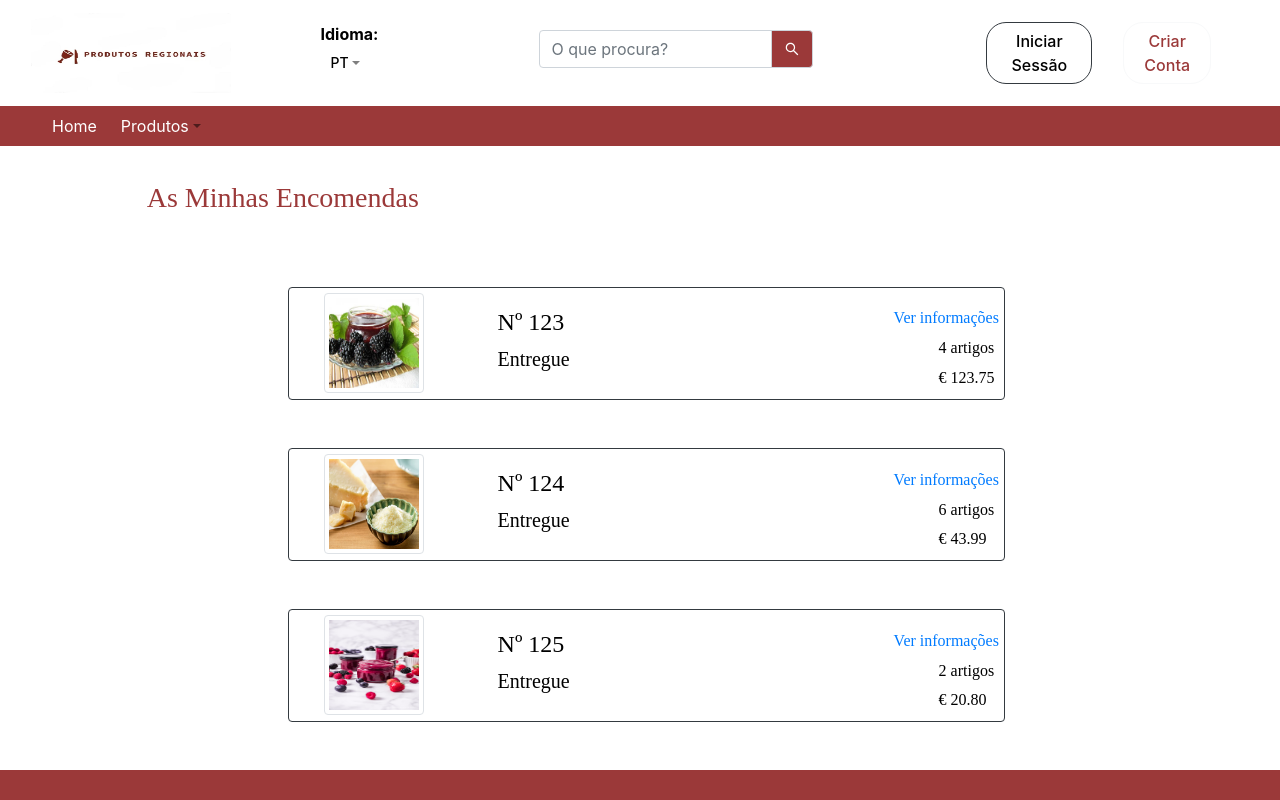
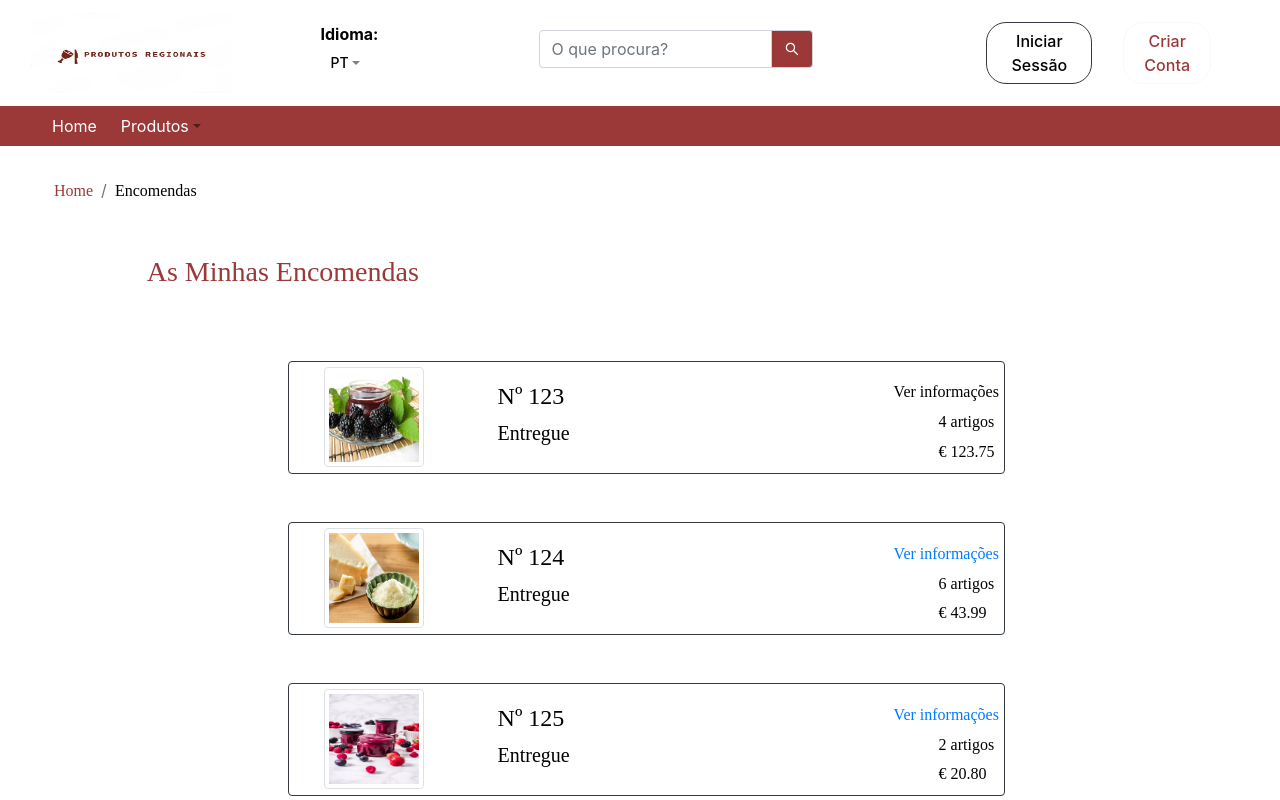
Before and after one commit to DiogoAndreMachadoDuraes/RegionalProducts-Marketplace, a React (Create React App) app: page /order in a window 1280 px wide. Shown: the top 800 px of the page. Built offline with nearby package versions, Linux system fonts and the light colour scheme.

Commit message:
Breadcrumb order

```diff
--- a/src/ui/screens/order/order.tsx
+++ b/src/ui/screens/order/order.tsx
@@ -4,7 +4,7 @@ import axios from 'axios';
 import Col from 'react-bootstrap/Col';
 import 'bootstrap/dist/css/bootstrap.min.css';
 import { useHistory } from 'react-router';
-import { Card, Navbar, Row } from 'react-bootstrap';
+import { Breadcrumb, Card, Navbar, Row } from 'react-bootstrap';
 import { images } from 'assets';
 import Image from 'react-bootstrap/Image';
 
@@ -29,8 +29,6 @@ interface OrderList {
 }
 
 export const Order: React.FC = () => {
-	const Spacer = require('react-spacer');
-
 	const history = useHistory();
 
 	const [shops, setShops] = useState<OrderList[]>();
@@ -76,6 +74,17 @@ export const Order: React.FC = () => {
 	return (
 		<>
 			<div>
+				<Breadcrumb style={{ marginTop: 20, marginLeft: 38 }} id="breadcrumb">
+					<Breadcrumb.Item onClick={() => history.push('/')}>
+						<span style={{ fontFamily: 'artifika', color: '#9B3939' }}>Home</span>
+					</Breadcrumb.Item>
+					<Breadcrumb.Item active>
+						<span style={{ fontFamily: 'artifika', color: 'black' }}>Encomendas</span>
+					</Breadcrumb.Item>
+				</Breadcrumb>
+			</div>
+			<br />
+			<div>
 				<Row id="row">
 					<Col sm={1} />
 					<Col
@@ -83,7 +92,6 @@ export const Order: React.FC = () => {
 						style={{
 							color: '#9B3939',
 							fontFamily: 'artifika',
-							marginTop: 35,
 							marginLeft: 40,
 						}}
 					>
@@ -131,7 +139,10 @@ export const Order: React.FC = () => {
 											<Col sm={2} />
 											<Col sm={9}>
 												<Navbar.Text>
-													<a style={{ fontFamily: 'artifika' }} href="/invoice">
+													<a
+														style={{ fontFamily: 'artifika' }}
+														onClick={() => history.push('/invoice')}
+													>
 														Ver informações
 													</a>
 												</Navbar.Text>
```
